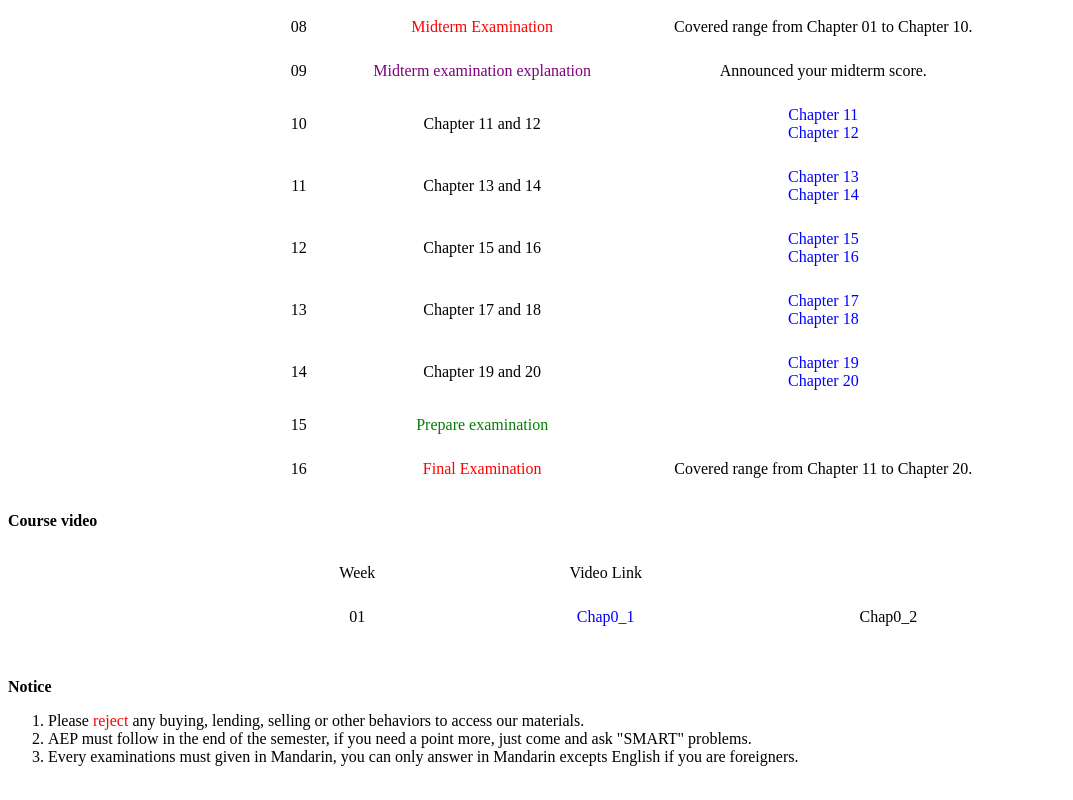
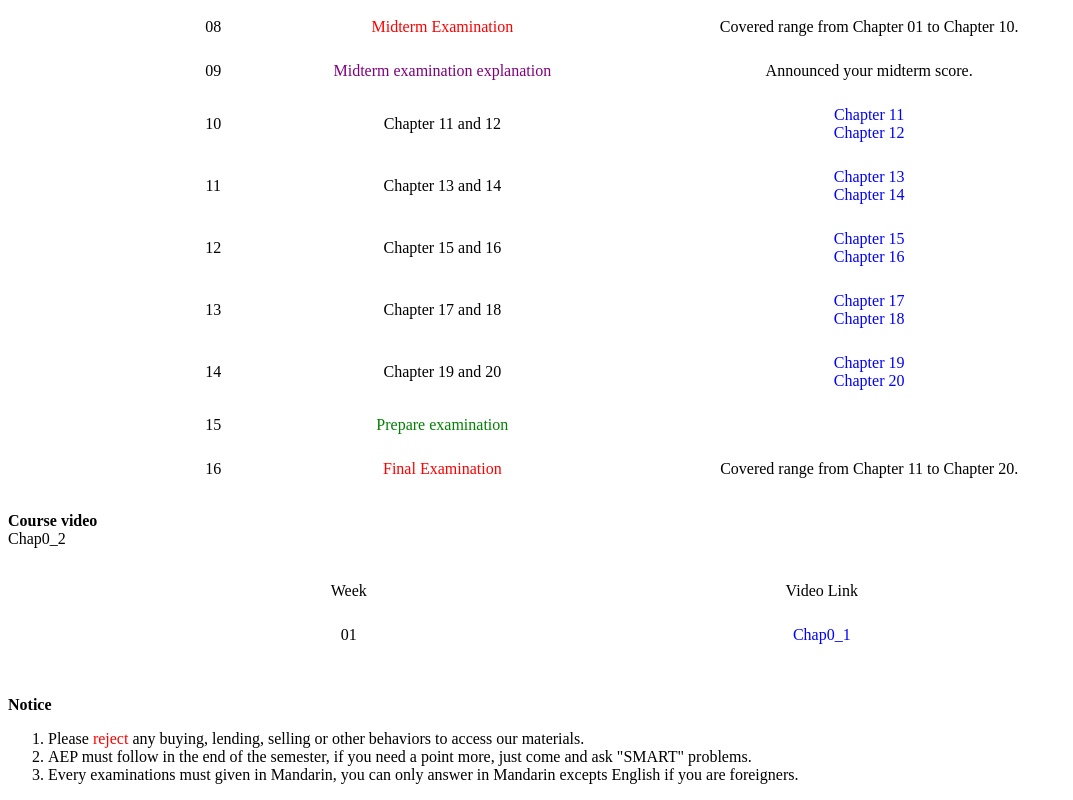
Before and after one commit to politics-tchsiao/politics-, a plain HTML site: page index.html in a window 1280 px wide. Shown: the part 1121-1921 px from the top of the page, without its empty margins (0-1073 px from the left). Drawn offline with Linux system fonts and the light colour scheme.

Commit message:
Update index.html

```diff
--- a/index.html
+++ b/index.html
@@ -29,7 +29,7 @@
         text-decoration: none;
     }
     table {
-        width: 60%;
+        width: 75%;
         margin: 20px auto;
         background-color: #fff;
     }
@@ -175,7 +175,7 @@ Politics is the main subject of studying Politics Science, we must observe that
 </tr>
 <tr>
 <td>01</td>
-<td><a href="video/00/Chap0_1.mp4">Chap0_1</a></td><br><td>Chap0_2</td>
+<td><a href="video/00/Chap0_1.mp4">Chap0_1</a></td><br>Chap0_2</td>
 </tr>
 </table>
 <br>
```
